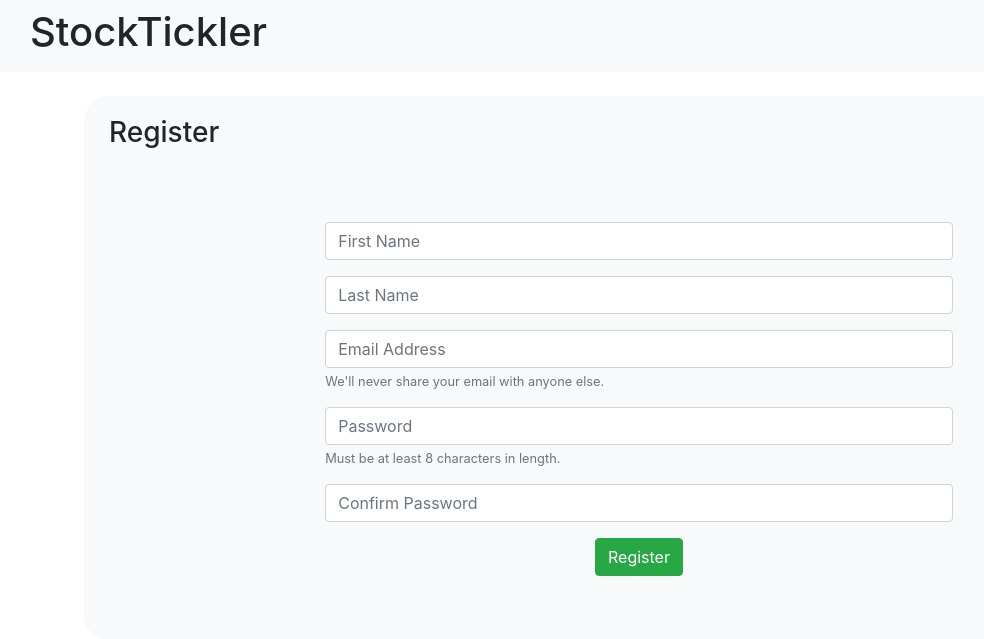
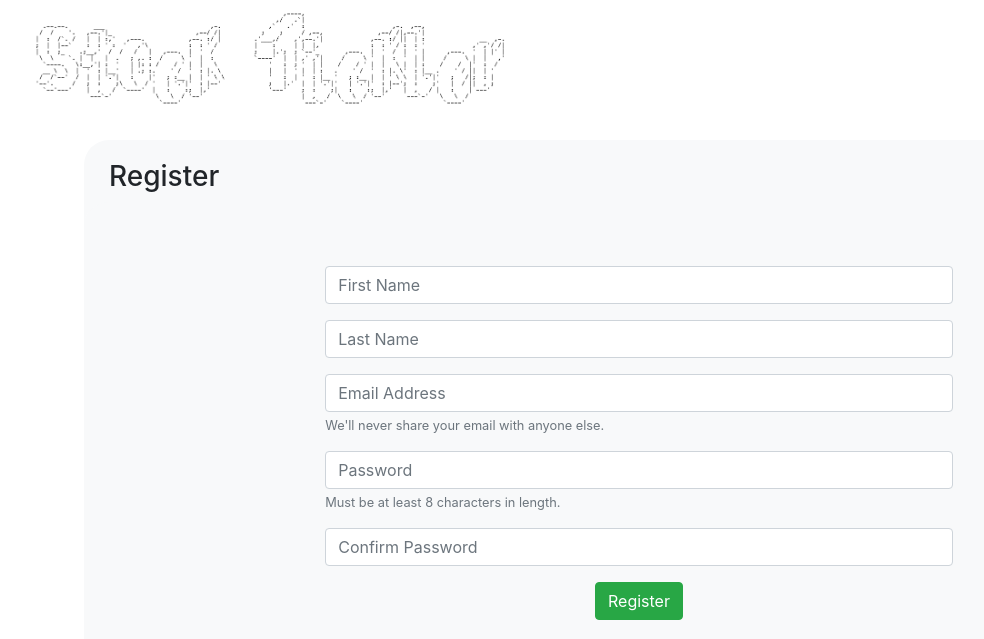
Before and after one commit to randyrodgers/stock-tickler, a Django app: page / in a window 1280 px wide. Shown: the top 639 px of the page, without its empty margins (1-985 px from the left). Run offline with Django 3.2, Linux system fonts and the light colour scheme; parts of the project's set-up code (start-up, migrations or seed data) failed here and were passed over; some libraries are stand-ins or nearby versions.

Commit message:
added styling

```diff
--- a/project/app/static/css/style.css
+++ b/project/app/static/css/style.css
@@ -45,3 +45,14 @@
 .jumbotron{
     border-radius: 25px;
 }
+
+.logo
+{
+    width: 480px;
+    height: 100px;
+}
+
+.btn-outline-dark
+{
+    border: 3px solid black;
+}
--- a/project/app/templates/add_stock.html
+++ b/project/app/templates/add_stock.html
@@ -12,9 +12,9 @@
 </head>
 
 <body>
-    <nav class="navbar navbar-expand-sm bg-light">
+    <nav class="navbar navbar-expand-sm">
         <div class="container-fluid">
-            <h1>StockTickler</h1>
+            <img class="logo" src="{% static 'img/stock-tickler.png' %}" alt="stock-tickler logo">
             <ul class="navbar-nav">
                 <li class="nav-item">
                     <a class="btn btn-outline-dark" href="/profile">Profile</a>
--- a/project/app/templates/index.html
+++ b/project/app/templates/index.html
@@ -13,9 +13,9 @@
 </head>
 
 <body>
-    <nav class="navbar navbar-expand-sm bg-light">
+    <nav class="navbar navbar-expand-sm">
         <div class="container-fluid">
-            <h1>StockTickler</h1>
+            <img class="logo" src="{% static 'img/stock-tickler.png' %}" alt="stock-tickler logo">
         </div>
     </nav>
     <div class="container">
--- a/project/app/templates/profile.html
+++ b/project/app/templates/profile.html
@@ -12,9 +12,9 @@
 </head>
 
 <body>
-    <nav class="navbar navbar-expand-sm bg-light">
+    <nav class="navbar navbar-expand-sm">
         <div class="container-fluid">
-            <h1>StockTickler</h1>
+            <img class="logo" src="{% static 'img/stock-tickler.png' %}" alt="stock-tickler logo">
             <ul class="navbar-nav">
                 <li class="nav-item">
                     <a class="btn btn-outline-dark" href="/add_stock">Picker</a>
```
Also changed, not shown: project/app/static/img/stock-tickler.png (added).
